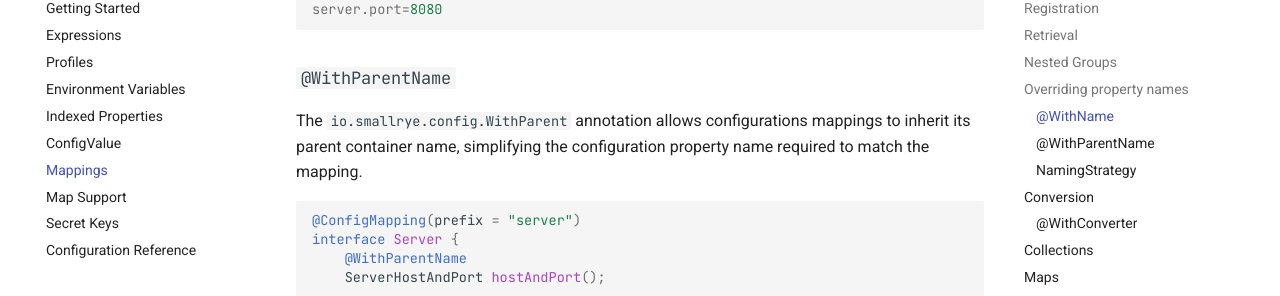
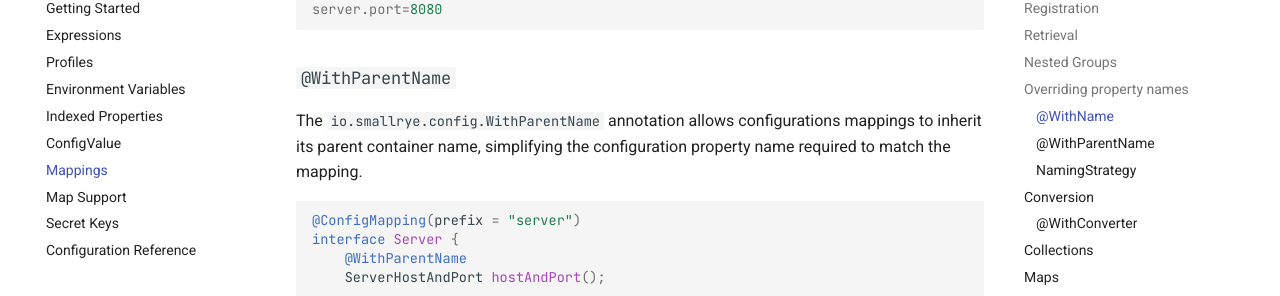
Before and after one commit to smallrye/smallrye-config, an MkDocs documentation site: the page built from documentation/src/main/docs/config/mappings.md, in a window 1280 px wide and 900 px high, scrolled down 2889 px. Shown: the part 148-444 px from the top of the window. Built offline with MkDocs 1.6.1 and Material for MkDocs 9.7.7, drawn with Linux system fonts in a browser that asks for light colours; comment, search, counter and statistics services are not loaded; the version menu is left out.

Commit message:
Minor documentation fixes

````diff
--- a/documentation/src/main/docs/config/mappings.md
+++ b/documentation/src/main/docs/config/mappings.md
@@ -133,7 +133,7 @@ server.port=8080
 
 ### `@WithParentName`
 
-The `io.smallrye.config.WithParent` annotation allows configurations mappings to inherit its parent container name,
+The `io.smallrye.config.WithParentName` annotation allows configurations mappings to inherit its parent container name,
 simplifying the configuration property name required to match the mapping.
 
 ```java
````
Also changed, not shown: documentation/src/main/docs/extensions/interceptors.md (+2 -0 lines).
